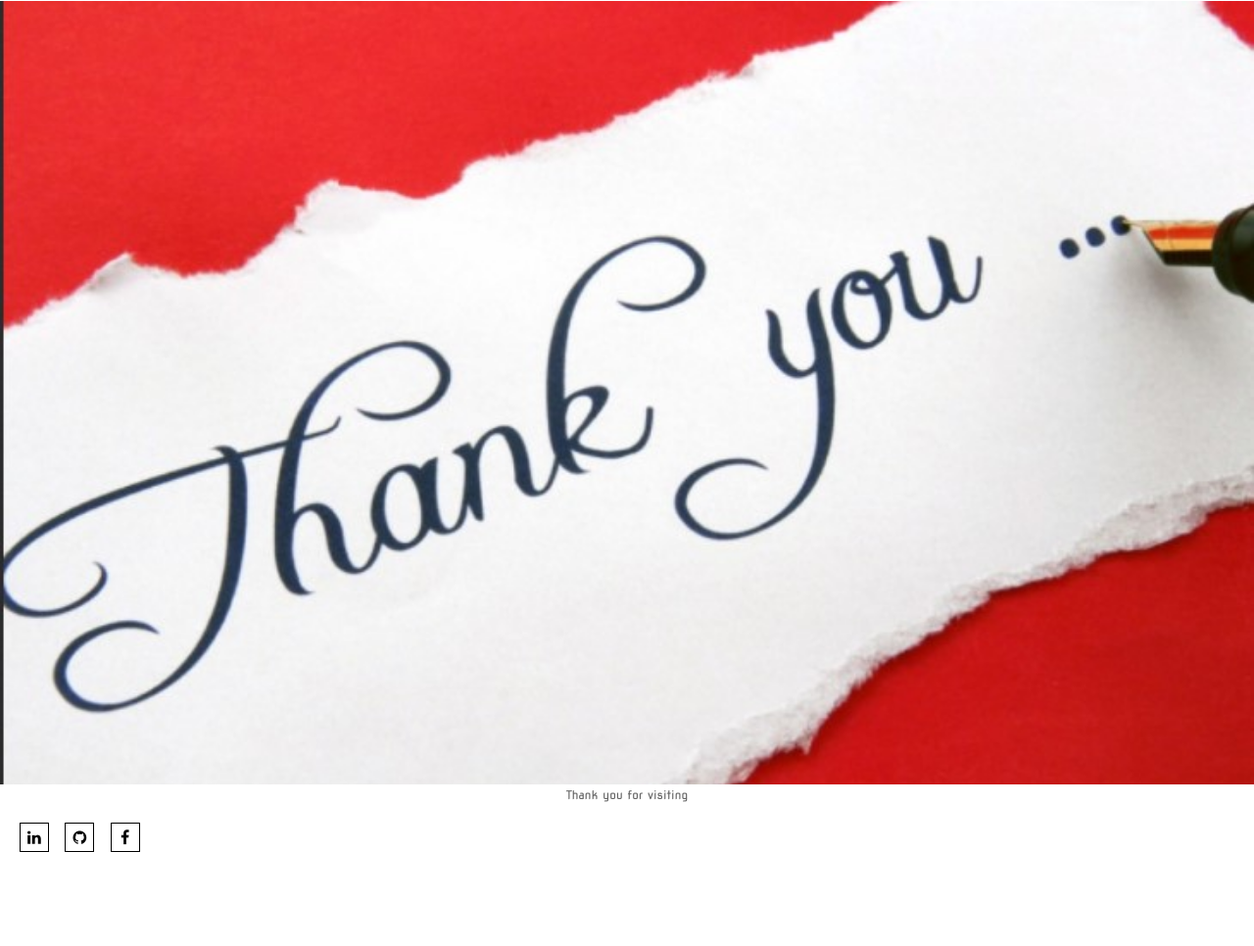
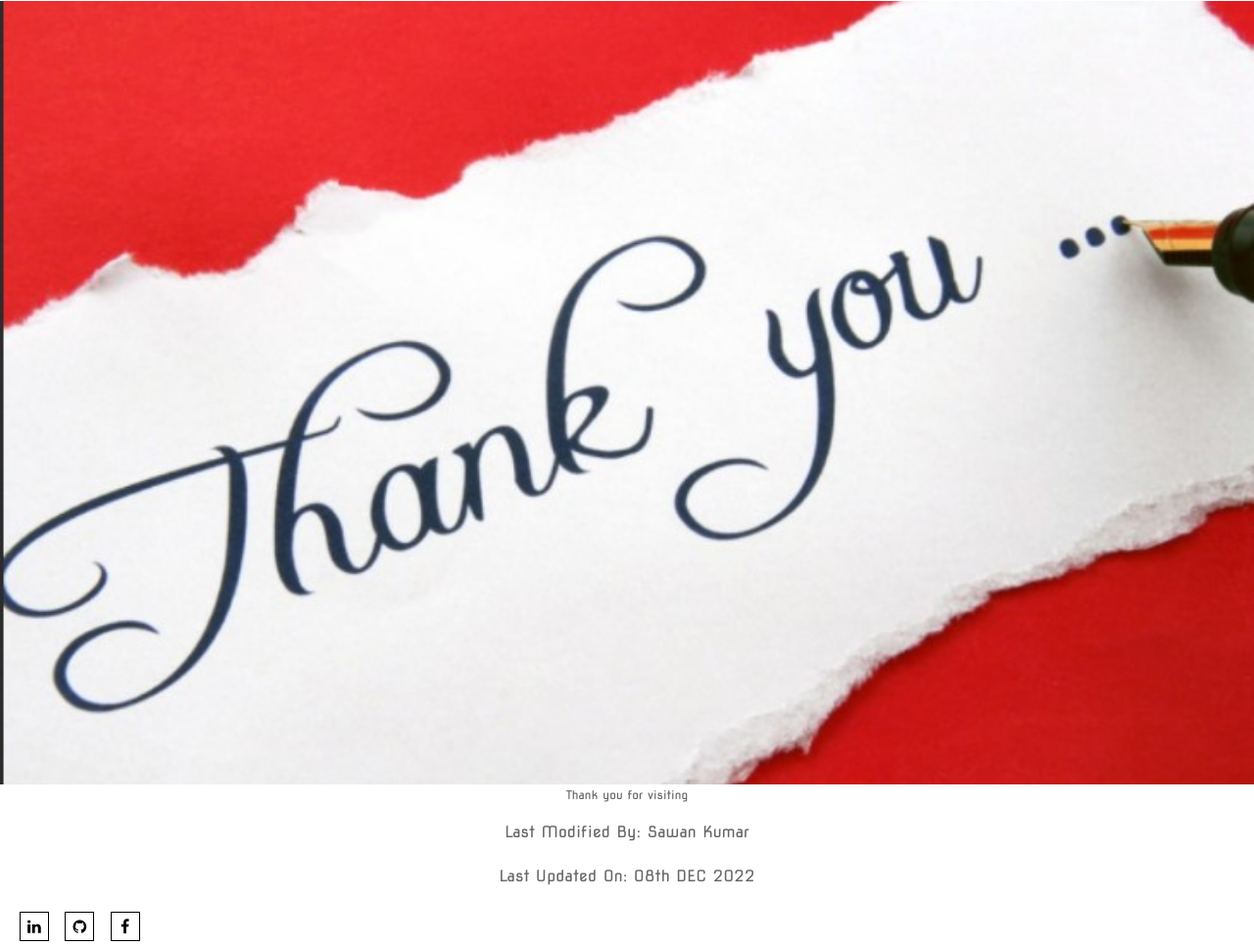
Before and after one commit to savinaysawan/savinaysawan.github.io, a plain HTML site: page index.html in a window 1280 px wide. Shown: the part 8783-9749 px from the top of the page at 98% size. Before the commit the page ends 9658 px from the top, so only its background shows below. Drawn offline with nearby package versions, Linux system fonts and the light colour scheme.

Commit message:
Update index.html
Audit columns.

```diff
--- a/index.html
+++ b/index.html
@@ -393,9 +393,12 @@ performance.
         <section class="row">
             <div class="hidden-xs fill-screen fixed-attachment" style="background-image: url(./images/home-office-2.jpg)"></div>
           </section>
+
     </div>
     <footer class="container-fluid">
         <div><center><p class="small-text">Thank you for visiting </p></center>
+		     <center><p>Last Modified By: Sawan Kumar</p></center>
+		     <center><p>Last Updated On: 08th DEC 2022</p></center>
           <div class="social">
             <a href="https://www.linkedin.com/in/sawan-bhardwaj-63a1551b2"> <i class="fa fa-linkedin"></i> </a>
             <a href="#"> <i class="fa fa-github"></i> </a>
```
